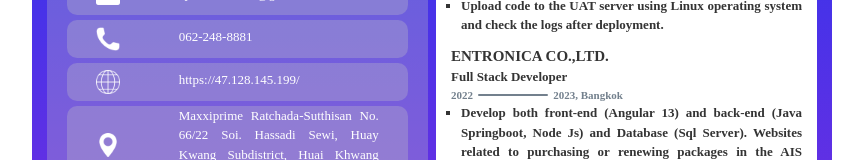
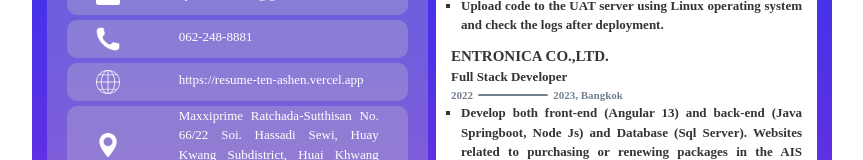
Before and after one commit to Apichat-lsk/resume, an Angular app: page / in a window 1280 px wide. Shown: the part 443-603 px from the top of the page, without its empty margins (208-1071 px from the left). Built offline with nearby package versions, Linux system fonts and the light colour scheme; a web font is replaced by a local one.

Commit message:
change code

```diff
--- a/src/app/resume-page/resume-page.component.html
+++ b/src/app/resume-page/resume-page.component.html
@@ -55,7 +55,7 @@
             <div class="email">
               <div class="email-title">
                 <div class="internet-icon"></div>
-                <div class="internet-text">https://47.128.145.199/</div>
+                <div class="internet-text">https://resume-ten-ashen.vercel.app</div>
               </div>
             </div>
             <div class="map">
```
